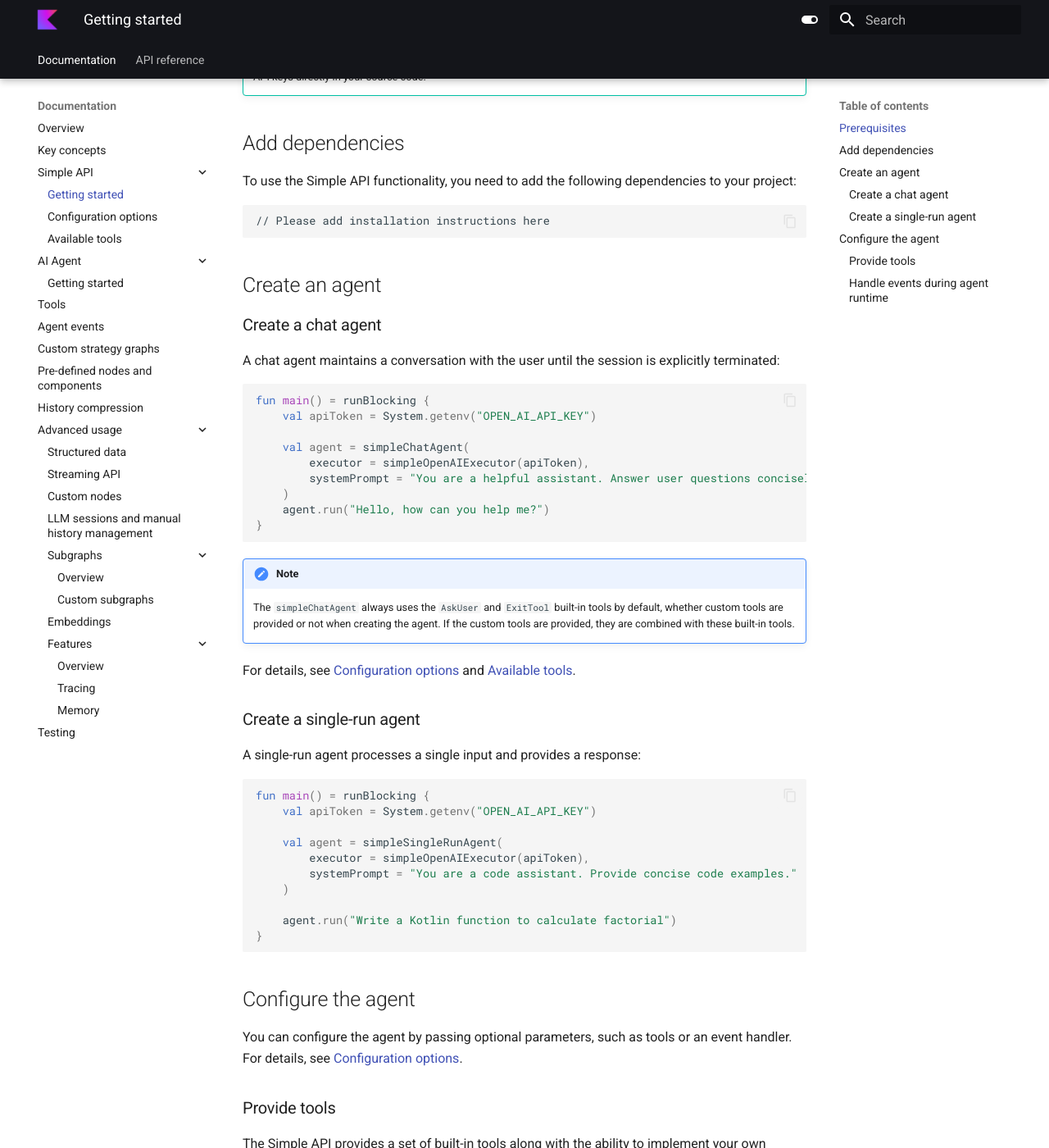
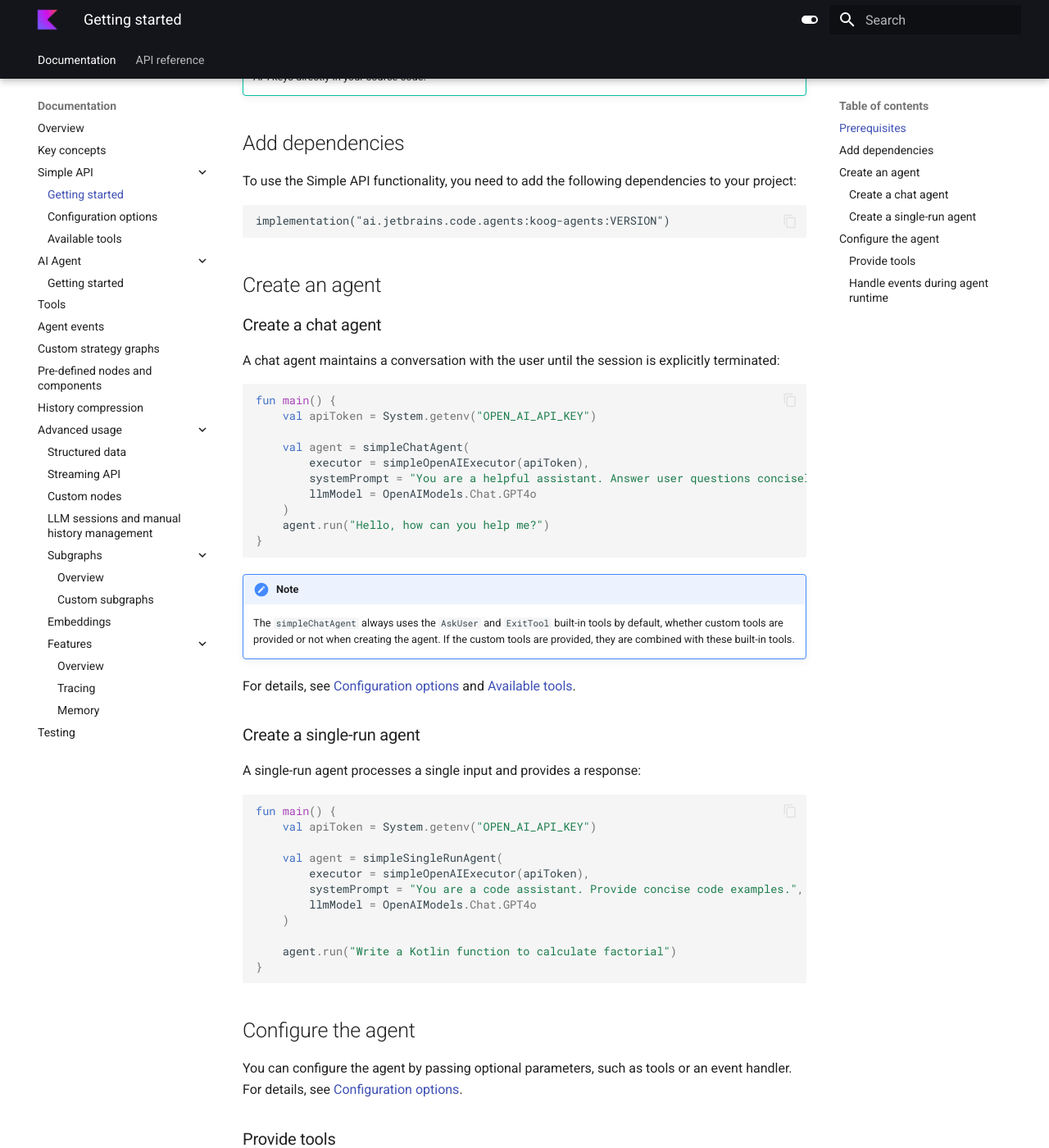
Before and after one commit to JetBrains/koog-docs, an MkDocs documentation site: the page built from docs/simple-api-getting-started.md, in a window 1280 px wide and 1400 px high, scrolled down 596 px. Shown: the whole window at 82% size. Built offline with MkDocs 1.6.1 and Material for MkDocs 9.7.7, drawn with Linux system fonts in a browser that asks for light colours; some of the changed text lies outside the part shown.

Commit message:
[JBAI-13836] Refactor documentation

````diff
--- a/docs/simple-api-getting-started.md
+++ b/docs/simple-api-getting-started.md
@@ -21,7 +21,7 @@
 To use the Simple API functionality, you need to add the following dependencies to your project:
 
 ```
-// Please add installation instructions here
+implementation("ai.jetbrains.code.agents:koog-agents:VERSION")
 ```
 ## Create an agent
 
@@ -30,12 +30,13 @@
 A chat agent maintains a conversation with the user until the session is explicitly terminated:
 
 ```kotlin
-fun main() = runBlocking {
+fun main() {
     val apiToken = System.getenv("OPEN_AI_API_KEY")
 
     val agent = simpleChatAgent(
         executor = simpleOpenAIExecutor(apiToken),
-        systemPrompt = "You are a helpful assistant. Answer user questions concisely."
+        systemPrompt = "You are a helpful assistant. Answer user questions concisely.",
+        llmModel = OpenAIModels.Chat.GPT4o
     )
     agent.run("Hello, how can you help me?")
 }
@@ -51,12 +52,13 @@
 A single-run agent processes a single input and provides a response:
 
 ```kotlin
-fun main() = runBlocking {
+fun main() {
     val apiToken = System.getenv("OPEN_AI_API_KEY")
 
     val agent = simpleSingleRunAgent(
         executor = simpleOpenAIExecutor(apiToken),
-        systemPrompt = "You are a code assistant. Provide concise code examples."
+        systemPrompt = "You are a code assistant. Provide concise code examples.",
+        llmModel = OpenAIModels.Chat.GPT4o
     )
 
     agent.run("Write a Kotlin function to calculate factorial")
@@ -75,7 +77,7 @@
 The following example demonstrates how to pass the built-in `SayToUser` tool to the chat agent:
 
 ```kotlin
-fun main() = runBlocking {
+fun main() {
     val apiToken = System.getenv("YOUR_API_TOKEN")
 
     val toolRegistry = ToolRegistry {
@@ -87,7 +89,8 @@
     val agent = simpleChatAgent(
         executor = simpleOpenAIExecutor(apiToken),
         toolRegistry = toolRegistry,
-        systemPrompt = "You are a helpful assistant. Answer user questions concisely."
+        systemPrompt = "You are a helpful assistant. Answer user questions concisely.",
+        llmModel = OpenAIModels.Chat.GPT4o
     )
     agent.run("Hello, how can you help me?")
 }
````
Also changed, not shown: docs/custom-strategy-graphs.md (+5 -5 lines), docs/history-compression.md (+0 -11 lines), docs/index.md (+6 -4 lines), docs/simple-api-configuration.md (+10 -10 lines).
